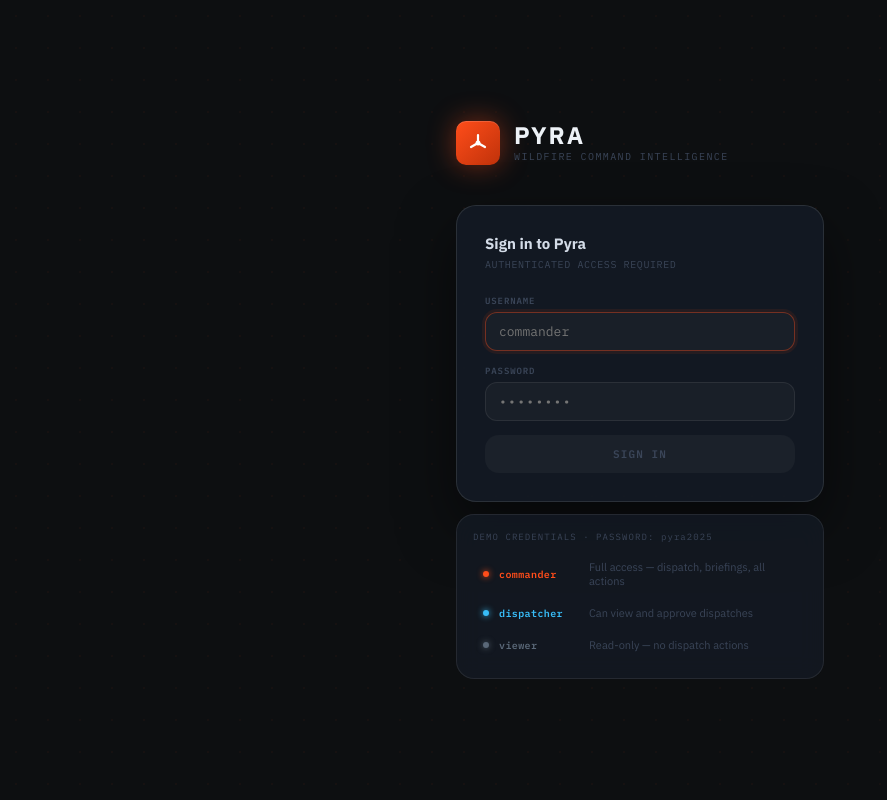
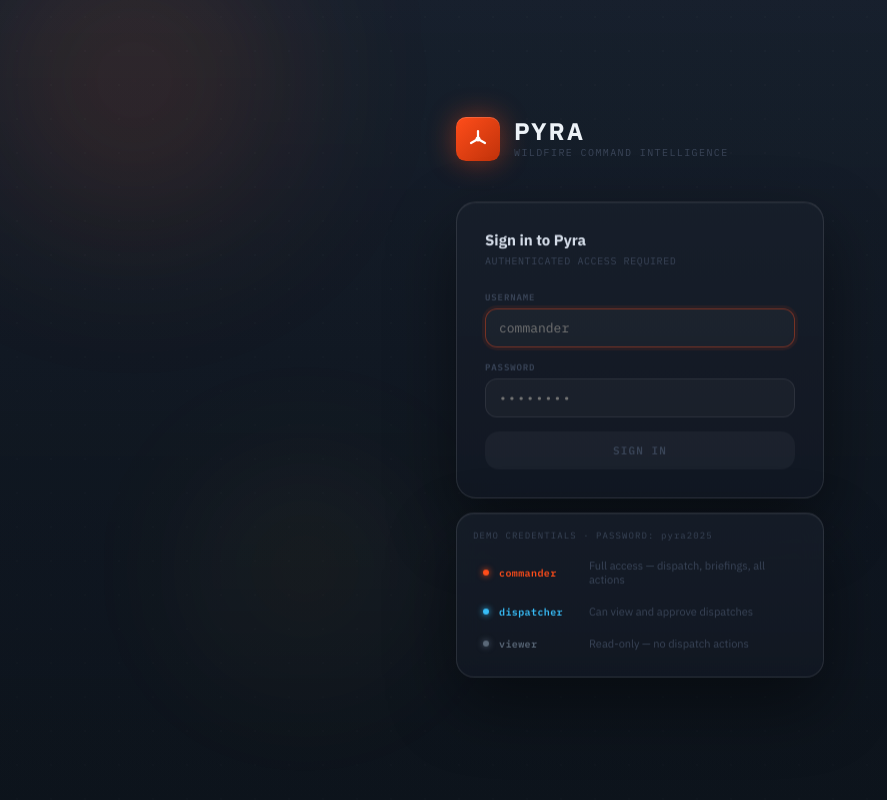
Before and after one commit to rohan-s-atl/Pyra, a React (Vite) app in the folder frontend/: page / in a window 1280 px wide. Shown: the whole page, without its empty margins (0-887 px from the left). Built offline with nearby package versions, Linux system fonts and the light colour scheme; no server answers.

Commit message:
Polish login and briefing interactions

```diff
--- a/frontend/src/components/IncidentDetailPanel.jsx
+++ b/frontend/src/components/IncidentDetailPanel.jsx
@@ -376,9 +376,76 @@ export default function IncidentDetailPanel({
     )
   }
 
-  function copyBriefing() {
-    navigator.clipboard.writeText(briefing).catch(() => {})
-    toast('Briefing copied to clipboard', 'success')
+  function exportBriefingPdf() {
+    const printWindow = window.open('', '_blank', 'width=900,height=1100')
+    if (!printWindow) {
+      toast('Popup blocked while preparing PDF export', 'error')
+      return
+    }
+
+    const escapedBriefing = briefing
+      .replace(/&/g, '&amp;')
+      .replace(/</g, '&lt;')
+      .replace(/>/g, '&gt;')
+      .replace(/\n/g, '<br/>')
+
+    printWindow.document.write(`
+      <html>
+        <head>
+          <title>Pyra ICS Briefing</title>
+          <style>
+            body {
+              font-family: -apple-system, BlinkMacSystemFont, "Segoe UI", sans-serif;
+              margin: 40px;
+              color: #0f172a;
+              background: #ffffff;
+              line-height: 1.65;
+            }
+            .header {
+              border-bottom: 2px solid #ff4d1a;
+              padding-bottom: 14px;
+              margin-bottom: 24px;
+            }
+            .eyebrow {
+              font-size: 11px;
+              text-transform: uppercase;
+              letter-spacing: 0.14em;
+              color: #64748b;
+              margin-bottom: 8px;
+            }
+            h1 {
+              margin: 0;
+              font-size: 24px;
+              color: #0f172a;
+            }
+            .incident {
+              margin-top: 6px;
+              font-size: 14px;
+              color: #475569;
+            }
+            .content {
+              white-space: pre-wrap;
+              font-size: 14px;
+            }
+          </style>
+        </head>
+        <body>
+          <div class="header">
+            <div class="eyebrow">Pyra AI Operational Briefing</div>
+            <h1>ICS Operational Briefing</h1>
+            <div class="incident">${incident.name}</div>
+          </div>
+          <div class="content">${escapedBriefing}</div>
+        </body>
+      </html>
+    `)
+    printWindow.document.close()
+    printWindow.focus()
+    setTimeout(() => {
+      printWindow.print()
+      printWindow.close()
+    }, 250)
+    toast('PDF export opened in print dialog', 'success')
   }
 
   // Fetch dispatch advice when units are selected — stable dep avoids flicker
@@ -1026,7 +1093,7 @@ export default function IncidentDetailPanel({
       {briefingOpen && (
         <div ref={briefingRef} style={{
           borderTop: '1px solid rgba(255,255,255,0.06)',
-          background: 'rgba(10,14,20,0.86)',
+          background: 'linear-gradient(180deg, rgba(26,34,48,0.92) 0%, rgba(18,24,34,0.96) 100%)',
           flexShrink: 0,
           maxHeight: '380px',
           display: 'flex',
@@ -1035,7 +1102,7 @@ export default function IncidentDetailPanel({
           <div style={{
             display: 'flex', alignItems: 'center', justifyContent: 'space-between',
             padding: '10px 16px 8px',
-            borderBottom: '1px solid #1e1e22',
+            borderBottom: '1px solid rgba(255,255,255,0.08)',
           }}>
             <div style={{ display: 'flex', alignItems: 'center', gap: '8px' }}>
               <div style={{
@@ -1056,17 +1123,32 @@ export default function IncidentDetailPanel({
             <div style={{ display: 'flex', gap: '8px' }}>
               {briefing && !briefingLoading && (
                 <button
-                  onClick={copyBriefing}
+                  onClick={exportBriefingPdf}
                   style={{
-                    background: 'none', border: '1px solid #333', borderRadius: '2px',
-                    padding: '2px 8px', cursor: 'pointer',
-                    fontFamily: 'var(--font-sans)', fontSize: '10px', color: '#c3d0df',
+                    background: 'rgba(255,255,255,0.04)',
+                    border: '1px solid rgba(255,255,255,0.1)',
+                    borderRadius: '10px',
+                    padding: '6px 10px',
+                    cursor: 'pointer',
+                    fontFamily: 'var(--font-sans)',
+                    fontSize: '10px',
+                    fontWeight: 600,
+                    color: '#c3d0df',
+                    letterSpacing: '0.06em',
                     transition: 'all 0.15s',
                   }}
-                  onMouseEnter={e => { e.currentTarget.style.borderColor = '#ff4d1a'; e.currentTarget.style.color = '#ff4d1a' }}
-                  onMouseLeave={e => { e.currentTarget.style.borderColor = '#333'; e.currentTarget.style.color = '#c3d0df' }}
+                  onMouseEnter={e => {
+                    e.currentTarget.style.borderColor = '#ff4d1a'
+                    e.currentTarget.style.color = '#ff4d1a'
+                    e.currentTarget.style.background = 'rgba(255,77,26,0.08)'
+                  }}
+                  onMouseLeave={e => {
+                    e.currentTarget.style.borderColor = 'rgba(255,255,255,0.1)'
+                    e.currentTarget.style.color = '#c3d0df'
+                    e.currentTarget.style.background = 'rgba(255,255,255,0.04)'
+                  }}
                 >
-                  COPY
+                  EXPORT PDF
                 </button>
               )}
               <button
@@ -1081,6 +1163,7 @@ export default function IncidentDetailPanel({
             flex: 1, overflowY: 'auto', padding: '14px 16px',
             fontFamily: 'var(--font-sans)', fontSize: '12px',
             color: '#d4dce8', lineHeight: 1.7,
+            background: 'rgba(12,18,27,0.24)',
           }}>
             {!briefing && !briefingLoading && (
               <span style={{ color: '#c3d0df' }}>Press Generate to create a briefing.</span>
--- a/frontend/src/components/LoginScreen.jsx
+++ b/frontend/src/components/LoginScreen.jsx
@@ -17,6 +17,34 @@ export default function LoginScreen({ onLogin }) {
   const [password, setPassword] = useState('')
   const [loading, setLoading]   = useState(false)
   const [error, setError]       = useState(null)
+
+  const loginCardStyle = {
+    position: 'relative',
+    zIndex: 1,
+    background: 'linear-gradient(180deg, rgba(24,31,43,0.9) 0%, rgba(18,24,35,0.94) 100%)',
+    border: '1px solid rgba(255,255,255,0.1)',
+    borderRadius: '20px',
+    padding: '28px',
+    backdropFilter: 'blur(16px)',
+    boxShadow: '0 28px 68px rgba(0,0,0,0.44), inset 0 1px 0 rgba(255,255,255,0.05)',
+  }
+
+  const ambientOrbStyle = (background, width, height, top, left, right, bottom, animationDelay = '0s') => ({
+    position: 'absolute',
+    width,
+    height,
+    top,
+    left,
+    right,
+    bottom,
+    borderRadius: '999px',
+    background,
+    filter: 'blur(80px)',
+    opacity: 0.7,
+    animation: 'ambient-drift 16s ease-in-out infinite',
+    animationDelay,
+    pointerEvents: 'none',
+  })
 
   async function handleLogin(e) {
     e.preventDefault()
@@ -43,17 +71,34 @@ export default function LoginScreen({ onLogin }) {
   return (
     <div style={{
       height: '100vh', width: '100vw',
-      background: '#0d0f11',
+      position: 'relative',
+      overflow: 'hidden',
+      background: 'linear-gradient(180deg, #18212e 0%, #121a25 44%, #0e151e 100%)',
       display: 'flex', alignItems: 'center', justifyContent: 'center',
       fontFamily: 'var(--font-sans)',
-      // Subtle grid background
-      backgroundImage: 'radial-gradient(rgba(255,77,26,0.04) 1px, transparent 1px)',
-      backgroundSize: '32px 32px',
     }}>
-      <div style={{ width: 'min(400px, 90vw)', padding: '0 16px', animation: 'fade-up 0.4s ease-out' }}>
+      <div style={ambientOrbStyle('radial-gradient(circle, rgba(255,115,56,0.32) 0%, rgba(255,115,56,0.12) 38%, rgba(255,115,56,0) 72%)', '420px', '420px', '-120px', '-90px', 'auto', 'auto')} />
+      <div style={ambientOrbStyle('radial-gradient(circle, rgba(56,189,248,0.2) 0%, rgba(56,189,248,0.08) 42%, rgba(56,189,248,0) 74%)', '420px', '420px', 'auto', 'auto', '-120px', '-140px', '-5s')} />
+      <div style={ambientOrbStyle('radial-gradient(circle, rgba(255,207,84,0.16) 0%, rgba(255,207,84,0.06) 36%, rgba(255,207,84,0) 72%)', '300px', '300px', 'auto', '12%', 'auto', '10%', '-9s')} />
+      <div style={{
+        position: 'absolute',
+        inset: 0,
+        backgroundImage: 'radial-gradient(rgba(255,255,255,0.035) 1px, transparent 1px)',
+        backgroundSize: '34px 34px',
+        maskImage: 'linear-gradient(180deg, rgba(0,0,0,0.95), rgba(0,0,0,0.7))',
+        opacity: 0.55,
+        pointerEvents: 'none',
+      }} />
+      <div style={{
+        position: 'absolute',
+        inset: 0,
+        background: 'linear-gradient(180deg, rgba(10,14,20,0.04) 0%, rgba(10,14,20,0.18) 100%)',
+        pointerEvents: 'none',
+      }} />
+      <div style={{ width: 'min(400px, 90vw)', padding: '0 16px', animation: 'fade-up 0.45s ease-out', position: 'relative', zIndex: 1 }}>
 
         {/* Logo + wordmark */}
-        <div style={{ display: 'flex', alignItems: 'center', gap: '14px', marginBottom: '40px' }}>
+        <div style={{ display: 'flex', alignItems: 'center', gap: '14px', marginBottom: '40px', animation: 'panel-float 10s ease-in-out infinite' }}>
           <div style={{
             width: '44px', height: '44px', borderRadius: '10px',
             background: 'linear-gradient(135deg, #ff4d1a 0%, #c0320a 100%)',
@@ -77,14 +122,7 @@ export default function LoginScreen({ onLogin }) {
         </div>
 
         {/* Login card */}
-        <div style={{
-          background: 'rgba(20,26,36,0.94)',
-          border: '1px solid rgba(255,255,255,0.1)',
-          borderRadius: '20px', padding: '28px',
-          backdropFilter: 'blur(16px)',
-          boxShadow: '0 24px 56px rgba(0,0,0,0.5)',
-          marginBottom: '12px',
-        }}>
+        <div style={{ ...loginCardStyle, marginBottom: '12px', animation: 'panel-float 11s ease-in-out infinite', animationDelay: '-1.2s' }}>
           <div style={{ fontWeight: 700, fontSize: '15px', color: '#d4dce8', marginBottom: '5px' }}>
             Sign in to Pyra
           </div>
@@ -155,10 +193,12 @@ export default function LoginScreen({ onLogin }) {
 
         {/* Demo credentials */}
         <div style={{
-          background: 'rgba(20,26,36,0.82)',
-          border: '1px solid rgba(255,255,255,0.08)',
+          ...loginCardStyle,
+          background: 'linear-gradient(180deg, rgba(24,31,43,0.78) 0%, rgba(18,24,35,0.86) 100%)',
           borderRadius: '18px', padding: '16px',
           backdropFilter: 'blur(12px)',
+          animation: 'panel-float 12s ease-in-out infinite',
+          animationDelay: '-4s',
         }}>
           <div style={{ fontFamily: 'var(--font-mono)', fontSize: '9px', color: '#3a4558', letterSpacing: '0.12em', marginBottom: '10px' }}>
             DEMO CREDENTIALS · PASSWORD: pyra2025
--- a/frontend/src/index.css
+++ b/frontend/src/index.css
@@ -7,6 +7,16 @@
 @tailwind utilities;
 
 * { box-sizing: border-box; }
+
+html, body, #root, #root * {
+  -webkit-user-select: none;
+  user-select: none;
+}
+
+input, textarea, select, [contenteditable="true"] {
+  -webkit-user-select: text;
+  user-select: text;
+}
 
 :root {
   --ui-scale: 1;
```
Also changed, not shown: frontend/src/components/TopBar.jsx (+72 -35 lines).
